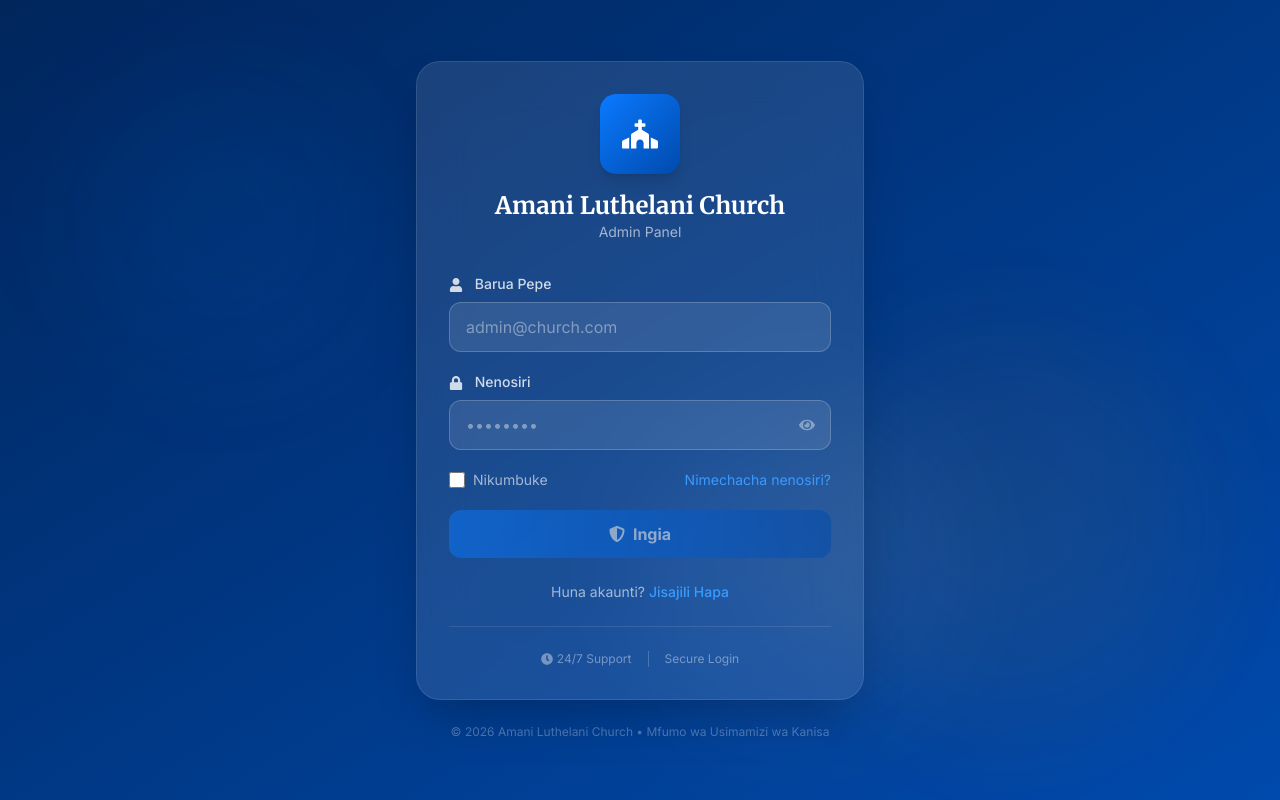
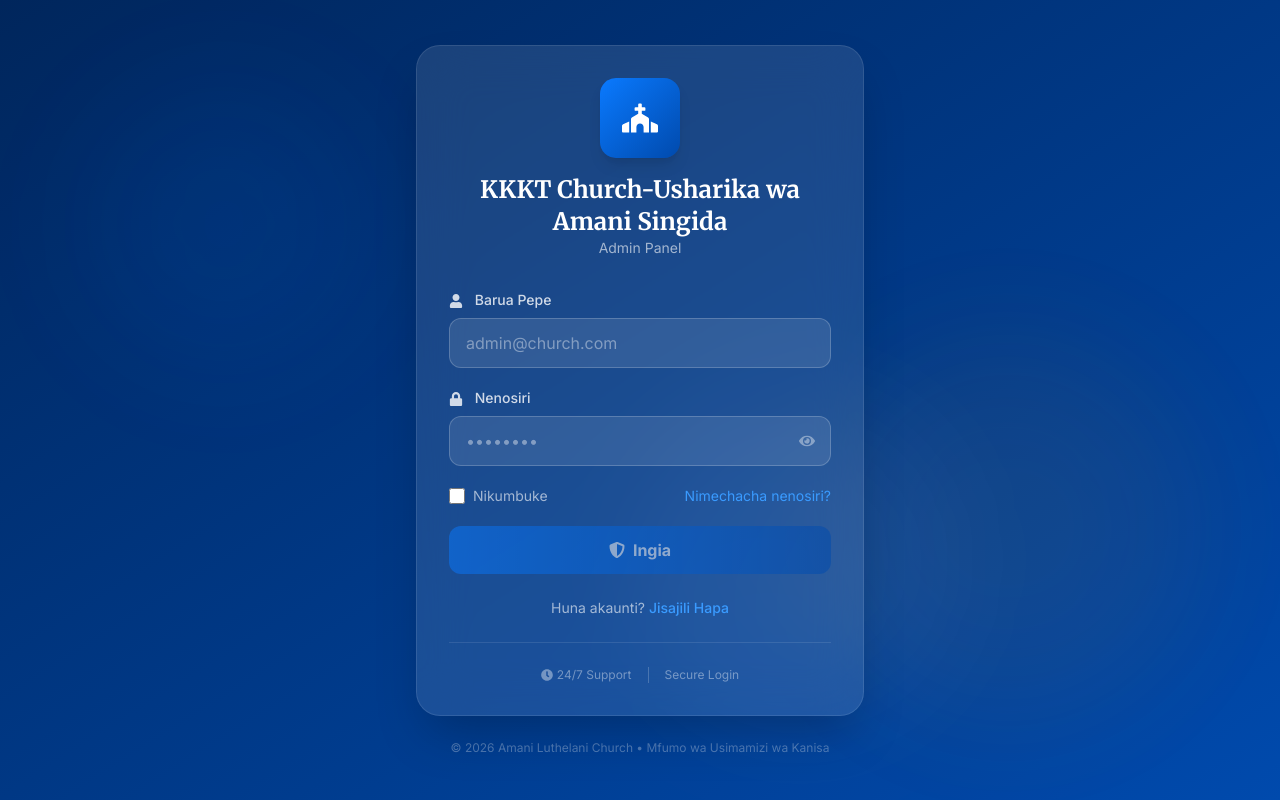
Before and after one commit to BUBBLES-MT/amani-website, a Next.js app in the folder frontend/: page /admin/login in a window 1280 px wide. Built offline with nearby package versions, Linux system fonts and the light colour scheme.

Commit message:
Fix: Badilisha @property kuwa method kwa Pydantic v2

```diff
--- a/frontend/app/admin/login/page.tsx
+++ b/frontend/app/admin/login/page.tsx
@@ -114,7 +114,7 @@ export default function AdminLoginPage() {
               <FaChurch className="text-white text-4xl" />
             </div>
             <h1 className="text-2xl font-serif font-bold text-white">
-              Amani Luthelani Church
+              KKKT Church-Usharika wa Amani Singida
             </h1>
             <p className="text-white/60 text-sm">Admin Panel</p>
           </div>
```
